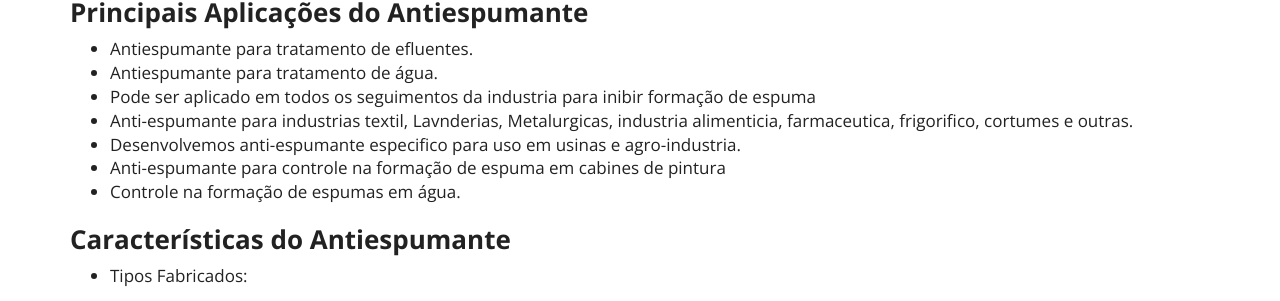
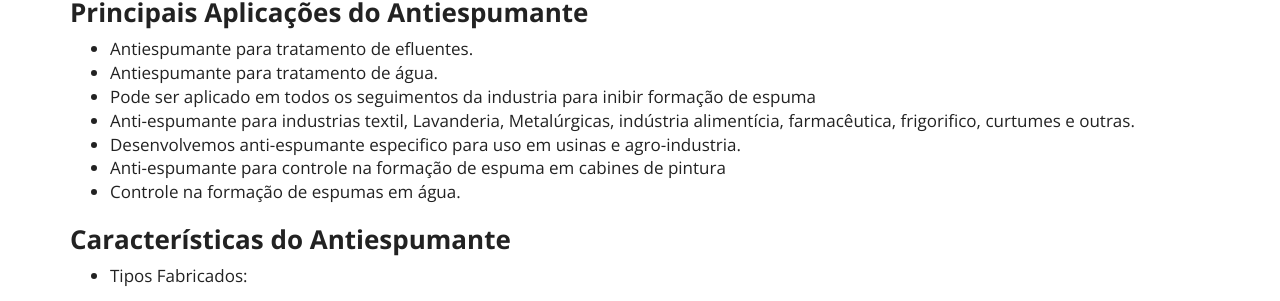
Before and after one commit to purewaterefluentes/purewaterefluentes.github.io, a Jekyll site: the page built from produtos/antiespumante.md, in a window 1280 px wide and 900 px high, scrolled down 561 px. Shown: the part 151-452 px from the top of the window. Built offline with Jekyll 4.4.1, drawn with Linux system fonts in a browser that asks for light colours; nearby versions of some CDN libraries; library files that are not in the unit come from our copies.

Commit message:
Update antiespumante.md

```diff
--- a/produtos/antiespumante.md
+++ b/produtos/antiespumante.md
@@ -18,7 +18,7 @@ Nesse processo propriedades  físico-químicas do meio são alteradas, ressaltan
 - Antiespumante para tratamento de efluentes.
 - Antiespumante para tratamento de água.
 - Pode ser aplicado em todos os seguimentos da industria para inibir formação de espuma
-- Anti-espumante para industrias textil, Lavnderias, Metalurgicas, industria alimenticia, farmaceutica, frigorifico, cortumes e outras.
+- Anti-espumante para industrias textil, Lavanderia, Metalúrgicas, indústria alimentícia, farmacêutica, frigorifico, curtumes e outras.
 - Desenvolvemos anti-espumante especifico para uso em usinas e agro-industria.
 - Anti-espumante para controle na formação de espuma em cabines de pintura
 - Controle na formação de espumas em água.
```
